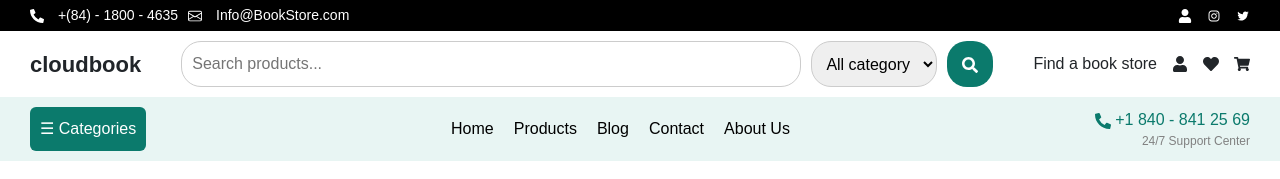
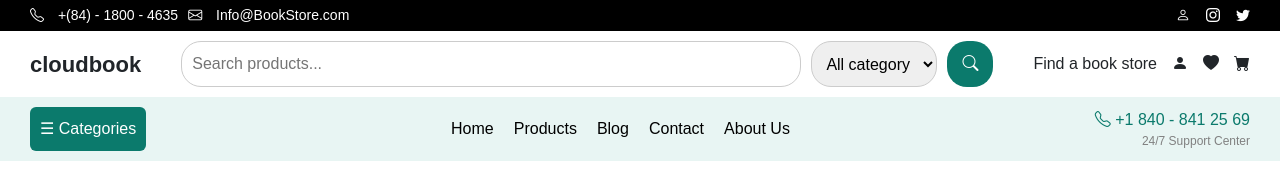
Before and after one commit to Adhil-404/Cloudbook, a React (Create React App) app in the folder client/: page /user/homepage in a window 1280 px wide. Shown: the top 179 px of the page. Built offline with nearby package versions, Linux system fonts and the light colour scheme.

Commit message:
header commit

```diff
--- a/client/package.json
+++ b/client/package.json
@@ -9,6 +9,7 @@
     "@testing-library/user-event": "^13.5.0",
     "axios": "^1.9.0",
     "bootstrap": "^5.3.3",
+    "bootstrap-icons": "^1.13.1",
     "lucide-react": "^0.484.0",
     "react": "^19.0.0",
     "react-dom": "^19.0.0",
--- a/client/src/App.js
+++ b/client/src/App.js
@@ -1,5 +1,6 @@
 import 'bootstrap/dist/js/bootstrap.bundle.min.js'
 import 'bootstrap/dist/css/bootstrap.min.css'
+import "bootstrap-icons/font/bootstrap-icons.css";
 import Axios from './Components/User/UserRegistration'
 import AdminLogin from './Components/Admin/AdminLogin';
 import UserLogin from './Components/User/UserLogin';
--- a/client/src/Assets/Styles/Userstyles/userNav.css
+++ b/client/src/Assets/Styles/Userstyles/userNav.css
@@ -17,6 +17,10 @@ body {
   margin: 0 10px;
 }
 
+.top-icons{
+  display: flex;
+  column-gap: 16px;
+}
 .header-top .top-icons svg {
   margin-left: 15px;
   cursor: pointer;
--- a/client/src/Components/User/Usernav.js
+++ b/client/src/Components/User/Usernav.js
@@ -1,8 +1,6 @@
 import React from 'react';
 import "../../Assets/Styles/Userstyles/userNav.css";
-import { FaSearch, FaPhoneAlt, FaUser, FaHeart, FaShoppingCart } from 'react-icons/fa';
-import { BsEnvelope } from 'react-icons/bs';
-import { AiOutlineInstagram, AiOutlineTwitter } from 'react-icons/ai';
+
 
 
 function Usernav() {
@@ -11,13 +9,13 @@ function Usernav() {
     <header className="homepage-header">
       <div className="header-top">
         <div className="contact-info">
-          <FaPhoneAlt /> <span>+(84) - 1800 - 4635</span>
-          <BsEnvelope /> <span>Info@BookStore.com</span>
+          <i class="bi bi-telephone"></i> <span>+(84) - 1800 - 4635</span>
+          <i class="bi bi-envelope"></i> <span>Info@BookStore.com</span>
         </div>
         <div className="top-icons">
-          <FaUser />
-          <AiOutlineInstagram />
-          <AiOutlineTwitter />
+          <i class="bi bi-person"></i>
+          <i class="bi bi-instagram" ></i>
+          <i class="bi bi-twitter"></i>
         </div>
       </div>
 
@@ -32,13 +30,13 @@ function Usernav() {
             <option>Romance</option>
             <option>Horror</option>
           </select>
-          <button><FaSearch /></button>
+          <button><i class="bi bi-search"></i></button>
         </div>
         <div className="middle-icons">
           <span>Find a book store</span>
-          <FaUser />
-          <FaHeart />
-          <FaShoppingCart />
+          <i class="bi bi-person-fill"></i>
+          <i class="bi bi-heart-fill"></i>
+          <i class="bi bi-cart-fill"></i>
         </div>
       </div>
 
@@ -53,7 +51,7 @@ function Usernav() {
           <a href="#">About Us</a>
         </nav>
         <div className="support-info">
-          <FaPhoneAlt /> <span>+1 840 - 841 25 69</span>
+         <i class="bi bi-telephone"></i>  <span>+1 840 - 841 25 69</span>
           <p>24/7 Support Center</p>
         </div>
       </div>
```
Also changed, not shown: 1 other file (tests, documents, lock files or other folders).
